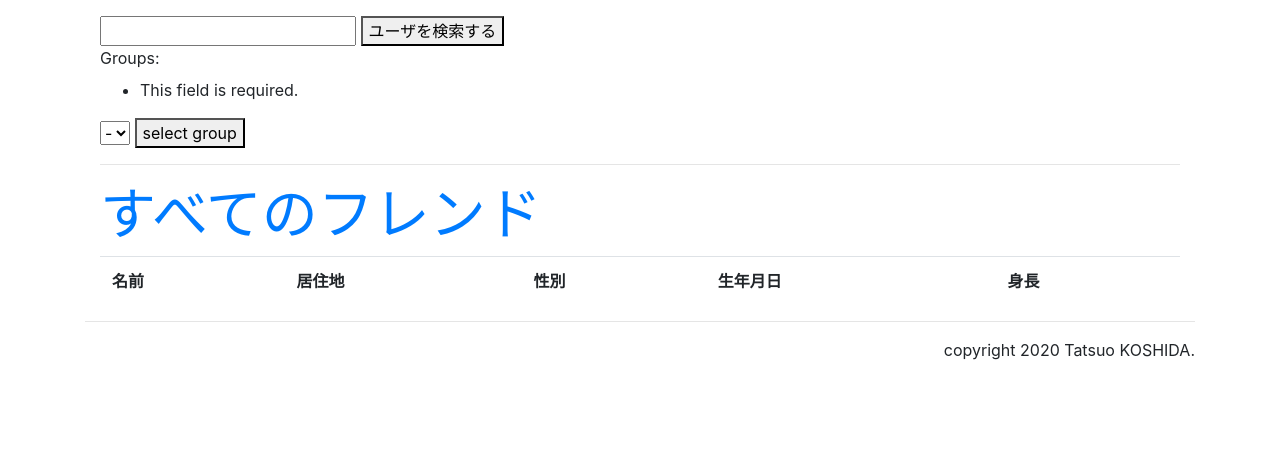
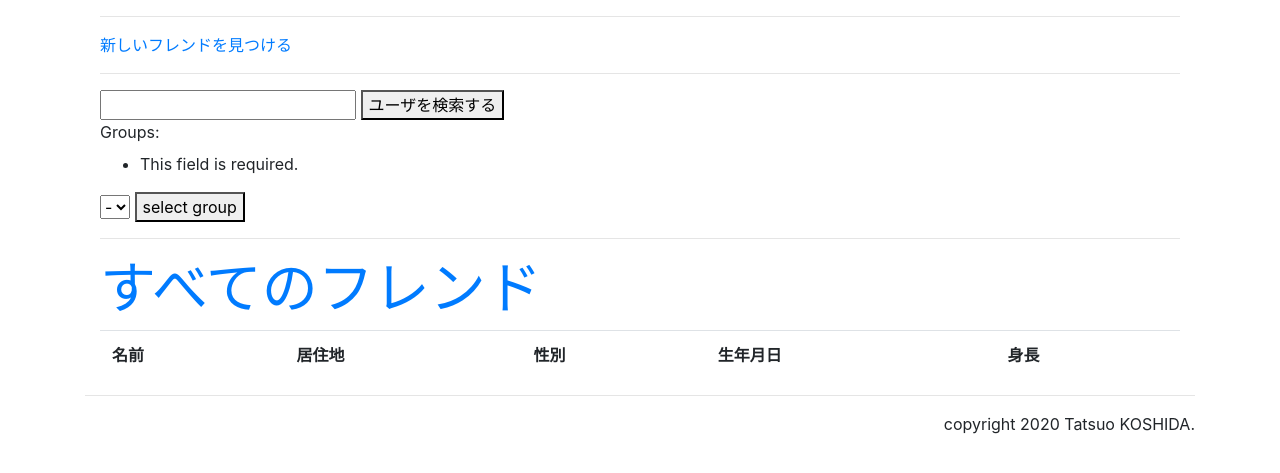
Before and after one commit to kyotoman-koshida/seikabutsu, a Django app: page /sns/all_friends in a window 1280 px wide. Shown: the part 241-714 px from the top of the page. Run offline with Django 3.2, Linux system fonts and the light colour scheme; the visitor is signed in with stand-in values (Sample User, id 1); data that the repository does not hold is empty; some libraries are stand-ins or nearby versions.

Commit message:
'commit'

```diff
--- a/sns/templates/sns/all_friends.html
+++ b/sns/templates/sns/all_friends.html
@@ -10,6 +10,9 @@
 {% block content %}
 
 <body class="container">
+<hr>
+<a href="{% url 'sns:all_users' %}">新しいフレンドを見つける</a>
+<hr>
 <form action="" method="get">
         <input name="query" value="{{ request.GET.query }}" type="text">
         <button type="submit">ユーザを検索する</button>
```
